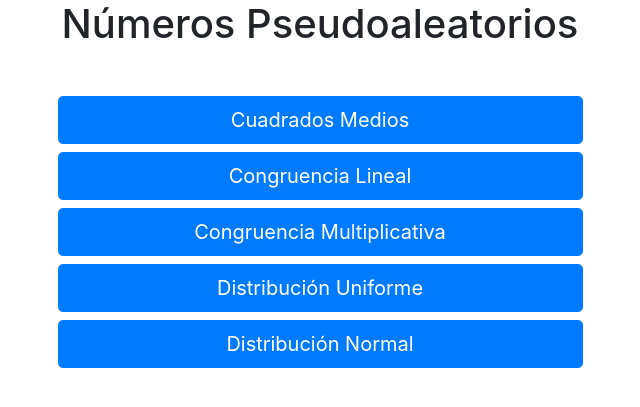
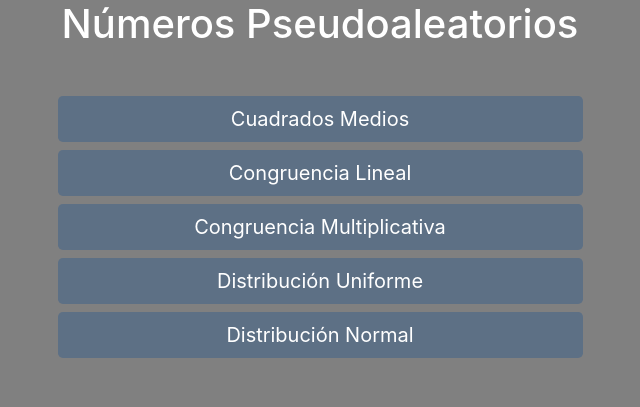
Before and after one commit to Aserturik/generacion-pseudoaleatoria, a Flask app: page / in a window 1280 px wide. Shown: the top 407 px of the page, without its empty margins (320-960 px from the left). Run offline with Flask 3, Linux system fonts and the light colour scheme; some libraries are stand-ins or nearby versions.

Commit message:
correction styles

```diff
--- a/templates/index.html
+++ b/templates/index.html
@@ -17,6 +17,33 @@
       href="https://fonts.googleapis.com/css2?family=Roboto:wght@400;700&display=swap"
       rel="stylesheet"
     />
+    <style>
+      body {
+        background-color: #808080; /* Fondo gris */
+        color: #ffffff; /* Letras blancas */
+      }
+
+      h1 {
+        color: #ffffff; /* Título en blanco */
+      }
+
+      .btn-primary {
+        background-color: #5d7085; /* Color de fondo del botón */
+        color: #ffffff; /* Texto blanco */
+        border: none; /* Quitar el borde azul */
+        box-shadow: none; /* Quitar el efecto de sombra */
+      }
+
+      .btn-primary:focus {
+        outline: none; /* Quitar el borde azul al hacer clic */
+        box-shadow: none; /* Quitar el efecto de sombra al hacer clic */
+      }
+
+      .btn-primary:hover {
+        background-color: #f0f0f0; /* Blanco claro al pasar el cursor */
+        color: #5d7085; /* Texto en el color principal */
+      }
+    </style>
   </head>
   <body>
     <div class="container text-center">
```
